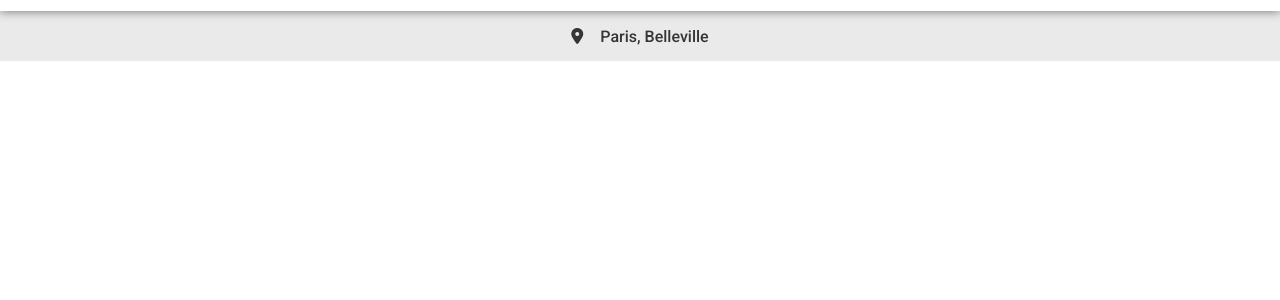
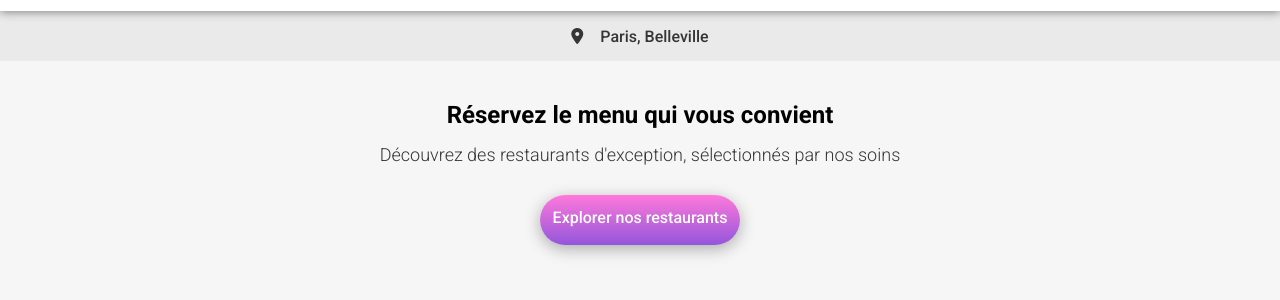
Before and after one commit to FenrirRM/P4-ohmyfood, a plain HTML site: page index.html in a window 1280 px wide. Shown: the part 52-352 px from the top of the page. Drawn offline with Linux system fonts and the light colour scheme; a web font is replaced by a local one.

Commit message:
Ajout section introduction

```diff
--- a/SASS/base/_base.scss
+++ b/SASS/base/_base.scss
@@ -8,3 +8,7 @@ h1 {
     font-weight: 400;
     font-size: 30px;
 }
+
+a{
+    text-decoration: none;
+}
--- /dev/null
+++ b/SASS/layout/_main.scss
@@ -0,0 +1,18 @@
+.introduction{
+    display: flex;
+        justify-content: space-between;
+        align-items: center;
+        flex-direction: column;
+        background-color: #F6F6F6;
+        text-align: center;
+        padding: 40px 25px 60px;
+        &__text{
+            font-weight: 300;
+            font-size: 18px;
+            color: #353535;
+            margin: 15px 0 30px;
+        }
+        &__btn{
+            @include button
+        }
+}
--- a/SASS/main.scss
+++ b/SASS/main.scss
@@ -1,4 +1,6 @@
 @import "./base/reset";
+@import "./utils/variables";
 @import "./utils/mixins";
 @import "./base/base";
 @import "./layout/header";
+@import "./layout/main";
--- a/SASS/utils/_mixins.scss
+++ b/SASS/utils/_mixins.scss
@@ -3,3 +3,15 @@
     justify-content: center;
     align-items: center;
 }
+
+@mixin button{
+    background: linear-gradient(to top, $primary-color,$secondary-color);
+    color: white;
+    height: 50px;
+    border: none;
+    border-radius: 25px;
+    font-weight: 500;
+    box-shadow: 0px 4px 16px rgba(0,0,0,0.30);
+    padding: 13px;
+
+}
--- /dev/null
+++ b/SASS/utils/_variables.scss
@@ -0,0 +1,5 @@
+/***** Main colors *****/
+
+$primary-color: #9356DC;
+$secondary-color: #FF79DA;
+$tertiary-color: #99E2D0;
--- a/index.html
+++ b/index.html
@@ -27,6 +27,11 @@
     </header>
 
     <main>
+        <section class="introduction">
+            <h2 class="introduction__title">Réservez le menu qui vous convient</h2>
+            <p class="introduction__text">Découvrez des restaurants d'exception, sélectionnés par nos soins</p>
+            <a class="introduction__btn" href="#">Explorer nos restaurants</a>
+        </section>
 
     </main>
 </body>
```
Also changed, not shown: assets/css/main.css, 1 other file.
